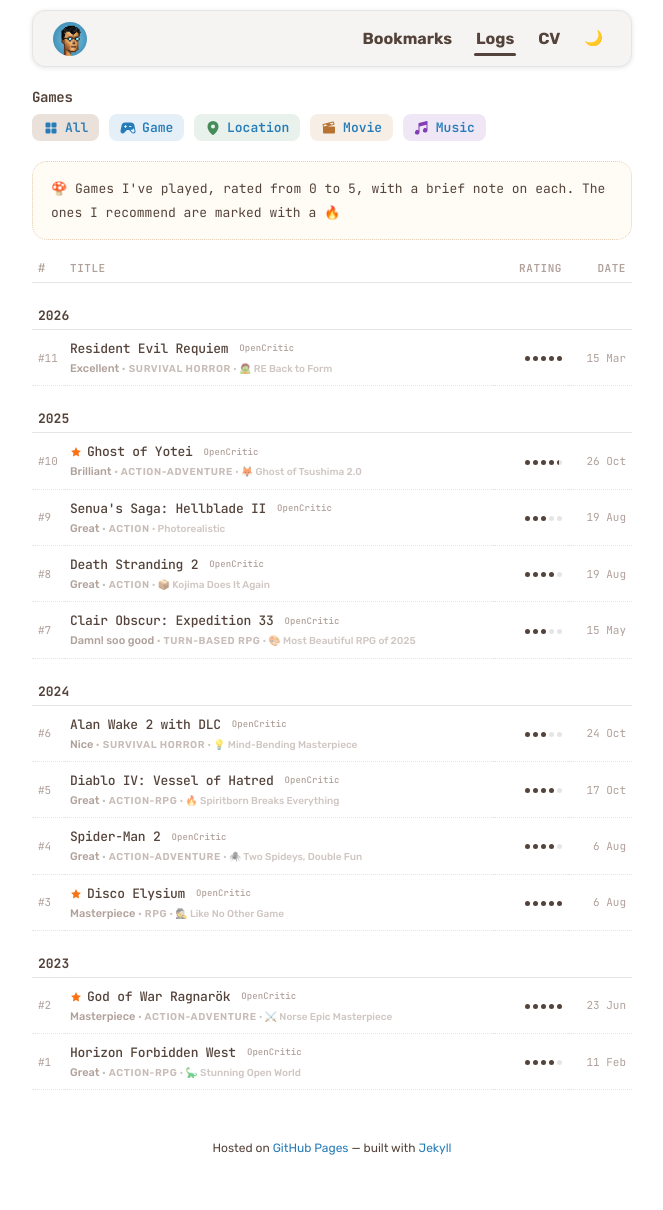
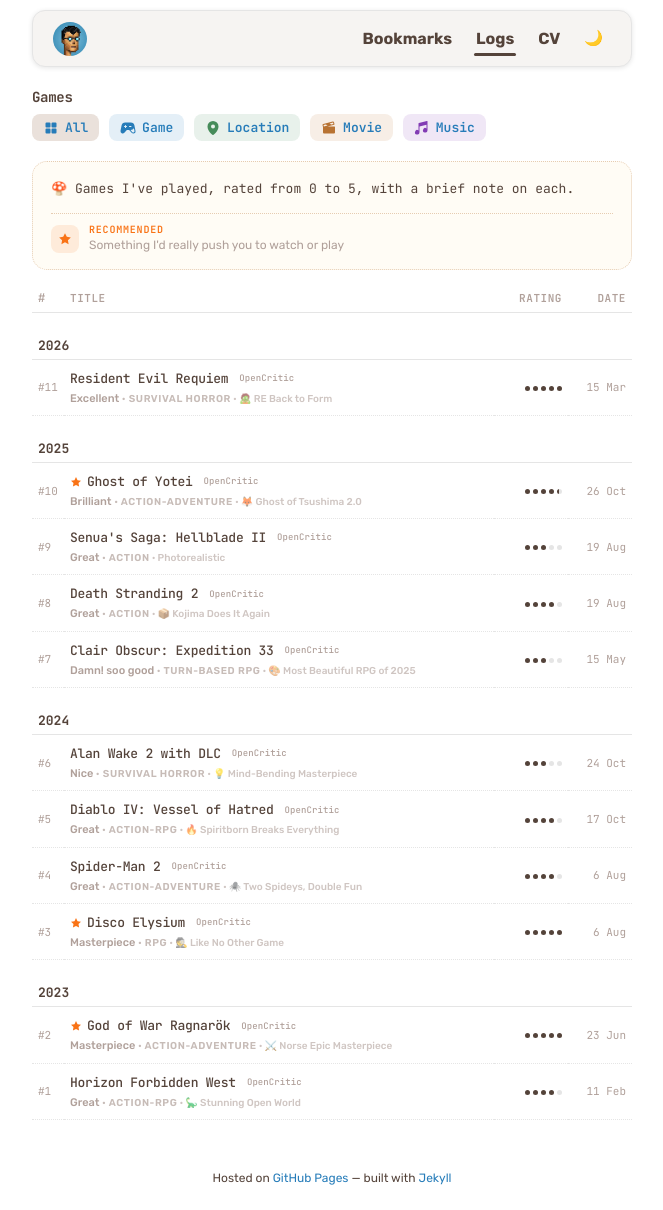
Before and after one commit to alobanov/alobanov.github.io, a Jekyll site: the page built from logs/game.html, in a window 1280 px wide. Shown: the whole page, without its empty margins (308-971 px from the left). Built offline with Jekyll 4.4.1, drawn with Linux system fonts in a browser that asks for light colours; before the commit the page ends 1180 px from its top, so only the background shows below that.

Commit message:
feat(logs): add star recommended note to category pages, remove from entry page

```diff
--- a/logs/game.html
+++ b/logs/game.html
@@ -11,7 +11,15 @@
 {% assign items = site.logs | where: "category", "game" | sort: 'date' | reverse %}
 
 <div class="bubble yellow">
-  🍄 Games I've played, rated from 0 to 5, with a brief note on each. The ones I recommend are marked with a 🔥
+  🍄 Games I've played, rated from 0 to 5, with a brief note on each.
+  <hr class="bubble-sep">
+  <p class="bubble-note">
+    <span class="bubble-note-mark" aria-hidden="true">{% include log_highlight.html %}</span>
+    <span class="bubble-note-copy">
+      <span class="bubble-note-kicker">Recommended</span>
+      <span class="bubble-note-body">Something I'd really push you to watch or play</span>
+    </span>
+  </p>
 </div>
 
 
```
Also changed, not shown: _layouts/log.html (+0 -9 lines), logs/movie.html (+9 -1 lines).
